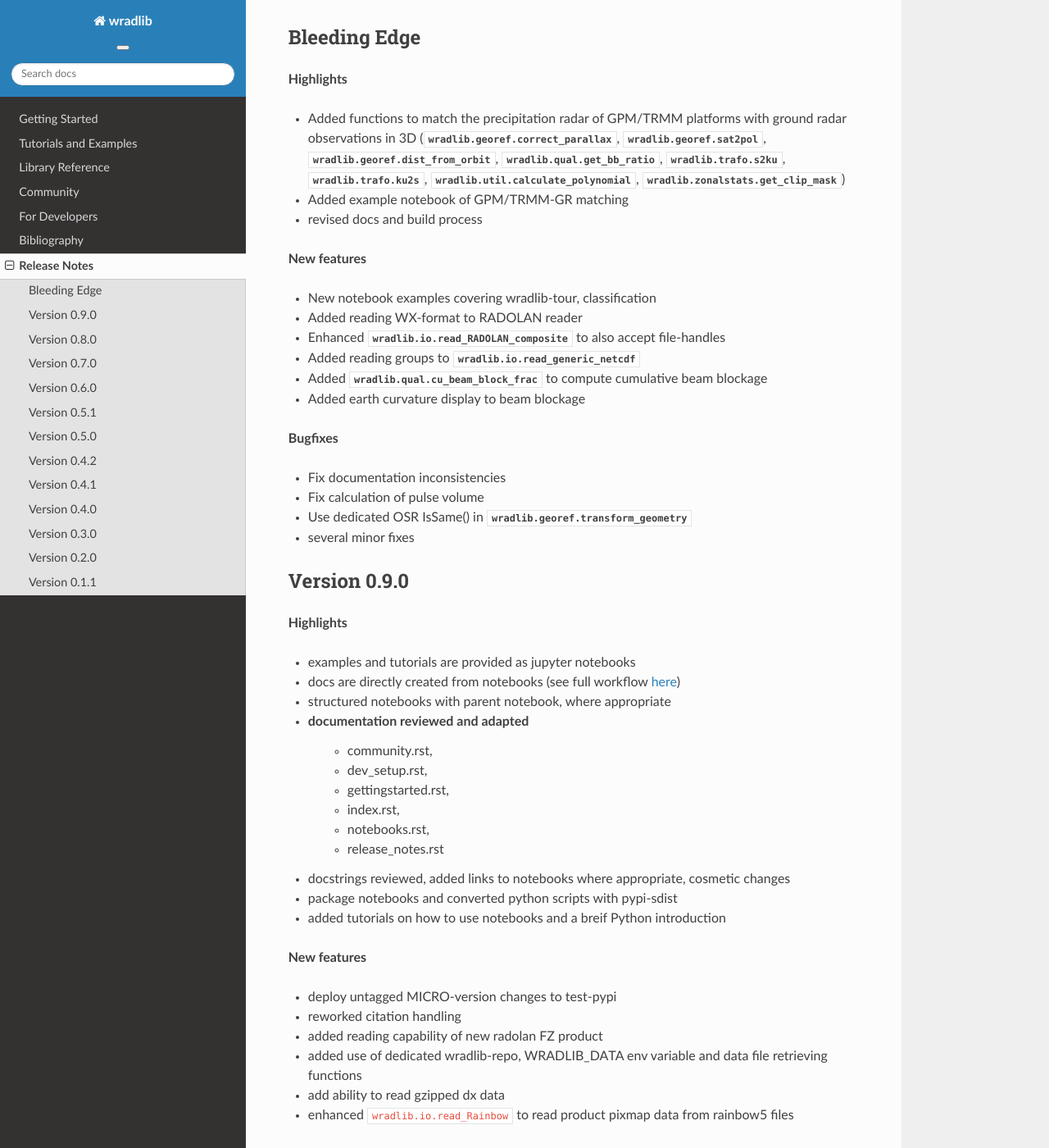
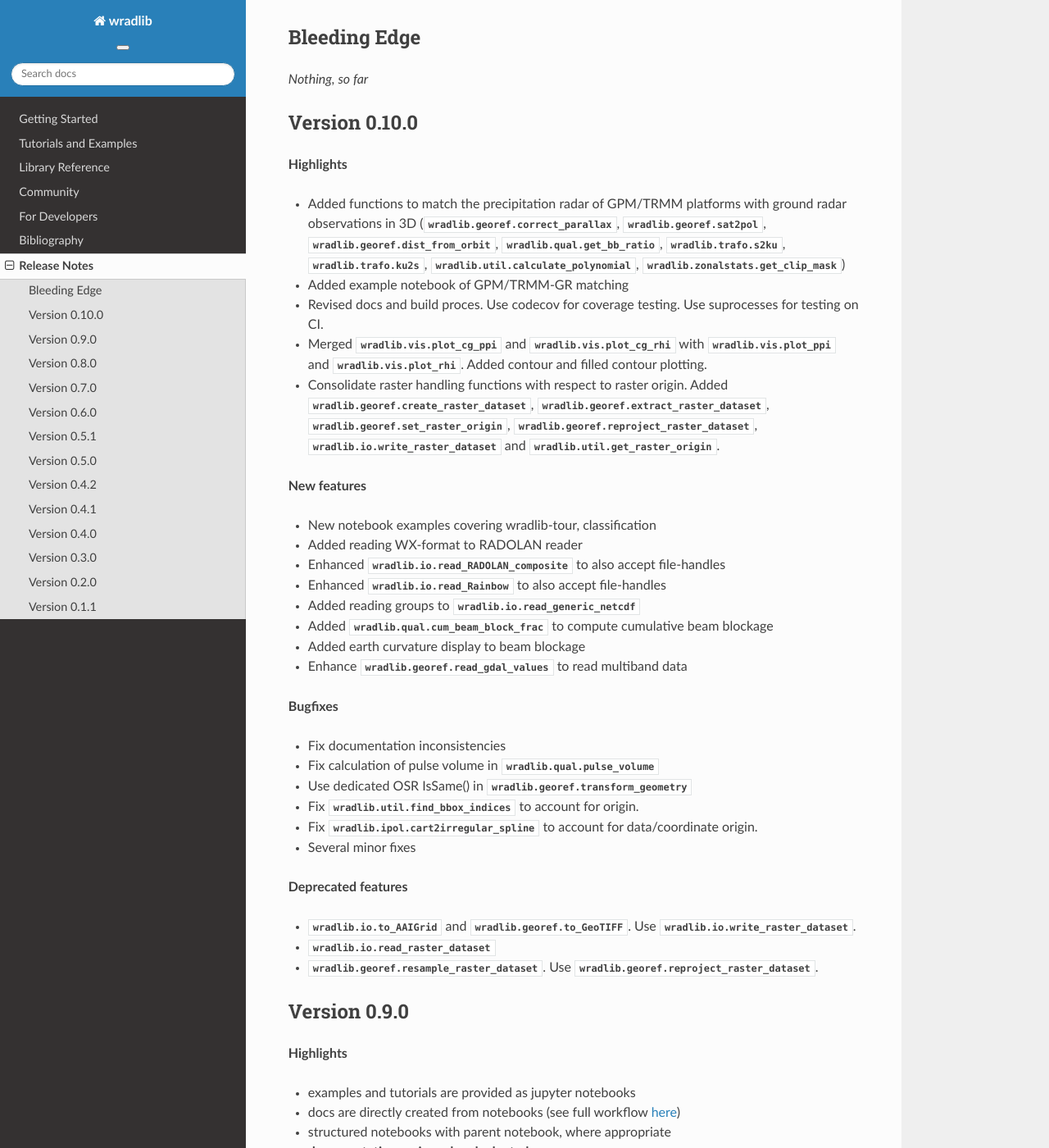
Before and after one commit to wradlib/wradlib-docs, a Sphinx documentation site: the page built from source/release_notes.rst, in a window 1280 px wide and 1400 px high, scrolled down 350 px. Shown: the whole window at 82% size. Built offline with Sphinx 7.4.7 and the Read the Docs theme 2.0.0, drawn with Linux system fonts in a browser that asks for light colours; pages that are not in the unit, such as notebooks, are missing from menus; the version number could not be read and is left out.

Commit message:
Release 0.10.0 (#144)
* FIX: add subprocess-switch in testrunner.py
* MIN: update release notes

```diff
--- a/source/release_notes.rst
+++ b/source/release_notes.rst
@@ -9,27 +9,44 @@ You can install the latest :math:`\omega radlib` release from PyPI via ``$ pip i
 Bleeding Edge
 -------------
 
+*Nothing, so far*
+
+Version 0.10.0
+--------------
+
 **Highlights**
 
 * Added functions to match the precipitation radar of GPM/TRMM platforms with ground radar observations in 3D (:meth:`wradlib.georef.correct_parallax`, :meth:`wradlib.georef.sat2pol`, :meth:`wradlib.georef.dist_from_orbit`, :meth:`wradlib.qual.get_bb_ratio`, :meth:`wradlib.trafo.s2ku`, :meth:`wradlib.trafo.ku2s`, :meth:`wradlib.util.calculate_polynomial`, :meth:`wradlib.zonalstats.get_clip_mask`)
 * Added example notebook of GPM/TRMM-GR matching
-* revised docs and build process
+* Revised docs and build proces. Use codecov for coverage testing. Use suprocesses for testing on CI.
+* Merged :meth:`wradlib.vis.plot_cg_ppi` and :meth:`wradlib.vis.plot_cg_rhi` with :meth:`wradlib.vis.plot_ppi` and :meth:`wradlib.vis.plot_rhi`. Added contour and filled contour plotting.
+* Consolidate raster handling functions with respect to raster origin. Added :meth:`wradlib.georef.create_raster_dataset`, :meth:`wradlib.georef.extract_raster_dataset`, :meth:`wradlib.georef.set_raster_origin`, :meth:`wradlib.georef.reproject_raster_dataset`, :meth:`wradlib.io.write_raster_dataset` and :meth:`wradlib.util.get_raster_origin`.
 
 **New features**
 
 * New notebook examples covering wradlib-tour, classification
 * Added reading WX-format to RADOLAN reader
 * Enhanced :meth:`wradlib.io.read_RADOLAN_composite` to also accept file-handles
+* Enhanced :meth:`wradlib.io.read_Rainbow` to also accept file-handles
 * Added reading groups to :meth:`wradlib.io.read_generic_netcdf`
-* Added :meth:`wradlib.qual.cu_beam_block_frac` to compute cumulative beam blockage
+* Added :meth:`wradlib.qual.cum_beam_block_frac` to compute cumulative beam blockage
 * Added earth curvature display to beam blockage
+* Enhance :meth:`wradlib.georef.read_gdal_values` to read multiband data
 
 **Bugfixes**
 
 * Fix documentation inconsistencies
-* Fix calculation of pulse volume
+* Fix calculation of pulse volume in :meth:`wradlib.qual.pulse_volume`
 * Use dedicated OSR IsSame() in :meth:`wradlib.georef.transform_geometry`
-* several minor fixes
+* Fix :meth:`wradlib.util.find_bbox_indices` to account for origin.
+* Fix :meth:`wradlib.ipol.cart2irregular_spline` to account for data/coordinate origin.
+* Several minor fixes
+
+**Deprecated features**
+
+* :meth:`wradlib.io.to_AAIGrid` and :meth:`wradlib.georef.to_GeoTIFF`. Use :meth:`wradlib.io.write_raster_dataset`.
+* :meth:`wradlib.io.read_raster_dataset`
+* :meth:`wradlib.georef.resample_raster_dataset`. Use :meth:`wradlib.georef.reproject_raster_dataset`.
 
 
 Version 0.9.0
```
